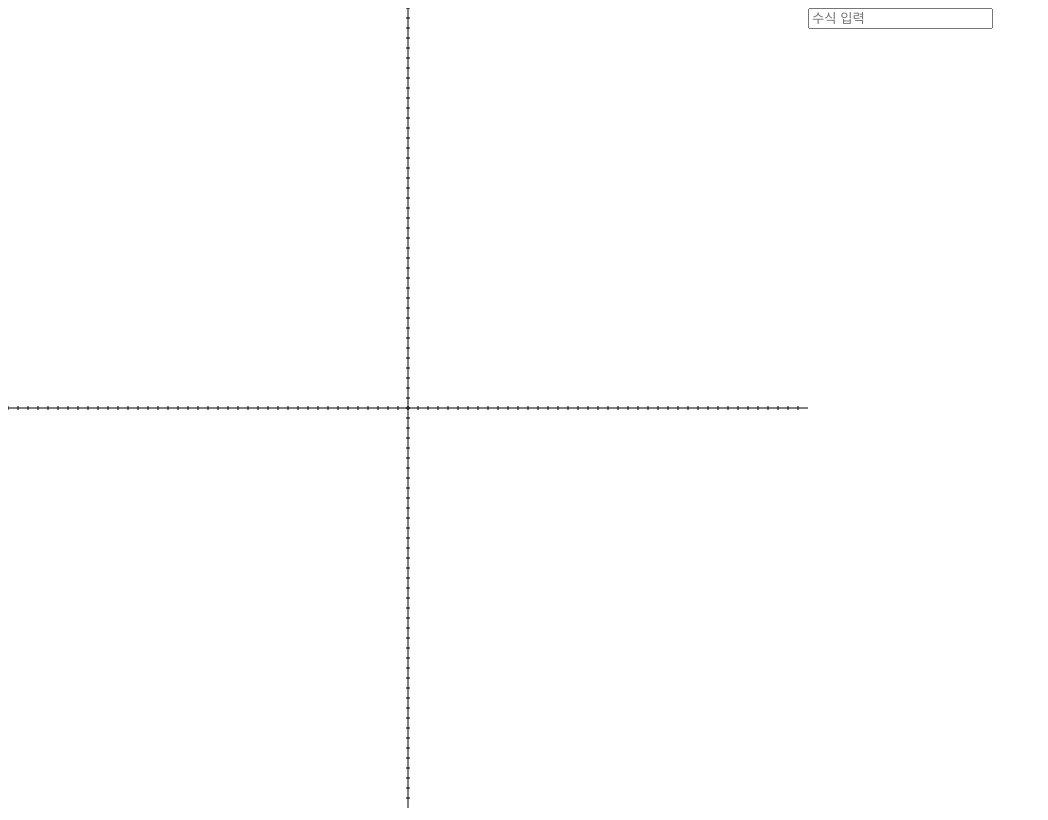
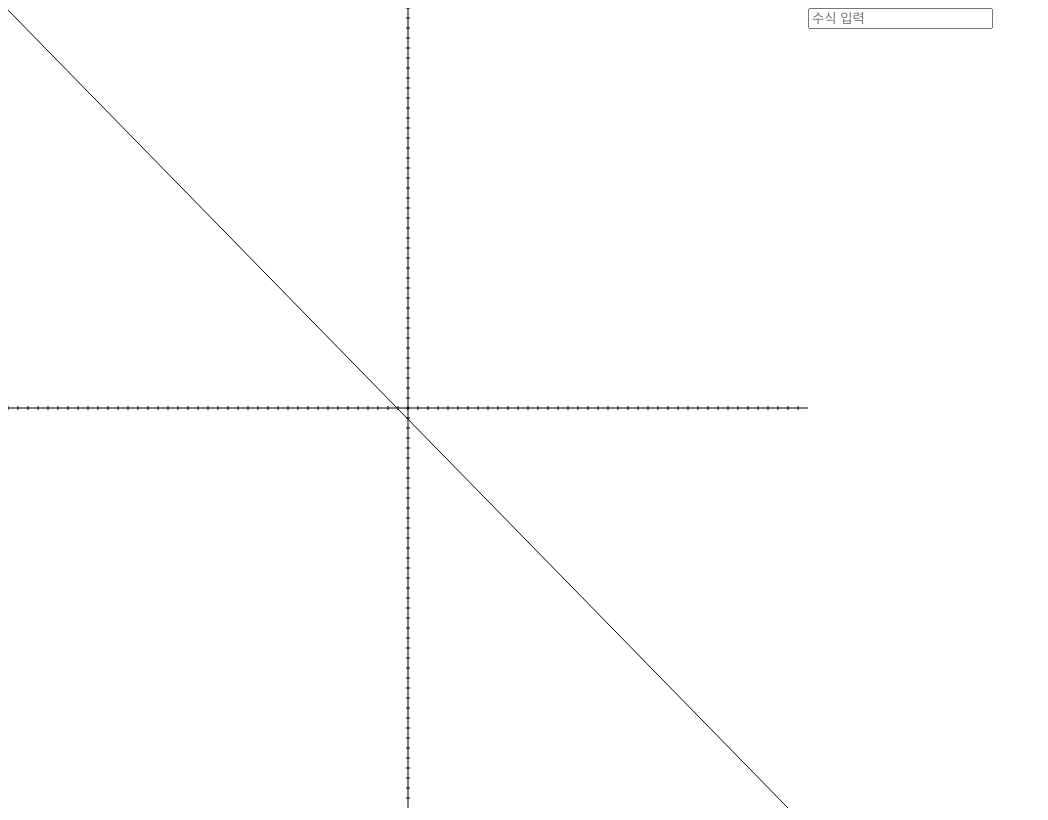
Before and after one commit to ChoiEunCheol/Green-8, a plain HTML site: page useless2/useless2.html in a window 1280 px wide. Shown: the whole page, without its empty margins (0-1048 px from the left). Drawn offline with Linux system fonts and the light colour scheme.

Commit message:
실험용 직선 하나

```diff
--- a/useless2/useless2.html
+++ b/useless2/useless2.html
@@ -25,9 +25,9 @@
     const context = canvas.getContext('2d');
     const input = document.getElementById('input');
 
-    let equ = "y=2x+1";
-    let xintercept = -1/2;
-    let yIntercept = 1;
+    let equ = "y=10x+20";
+    let xintercept = -2; //y=0
+    let yIntercept = 780; //y=800
 
     function straightLine(a,b,c,d){
         context.beginPath();
@@ -45,6 +45,8 @@
         straightLine(398,10*i,402,10*i);
     }
 
+    straightLine(-2,0,780,800);
+
 
 </script>
 </body>
```
